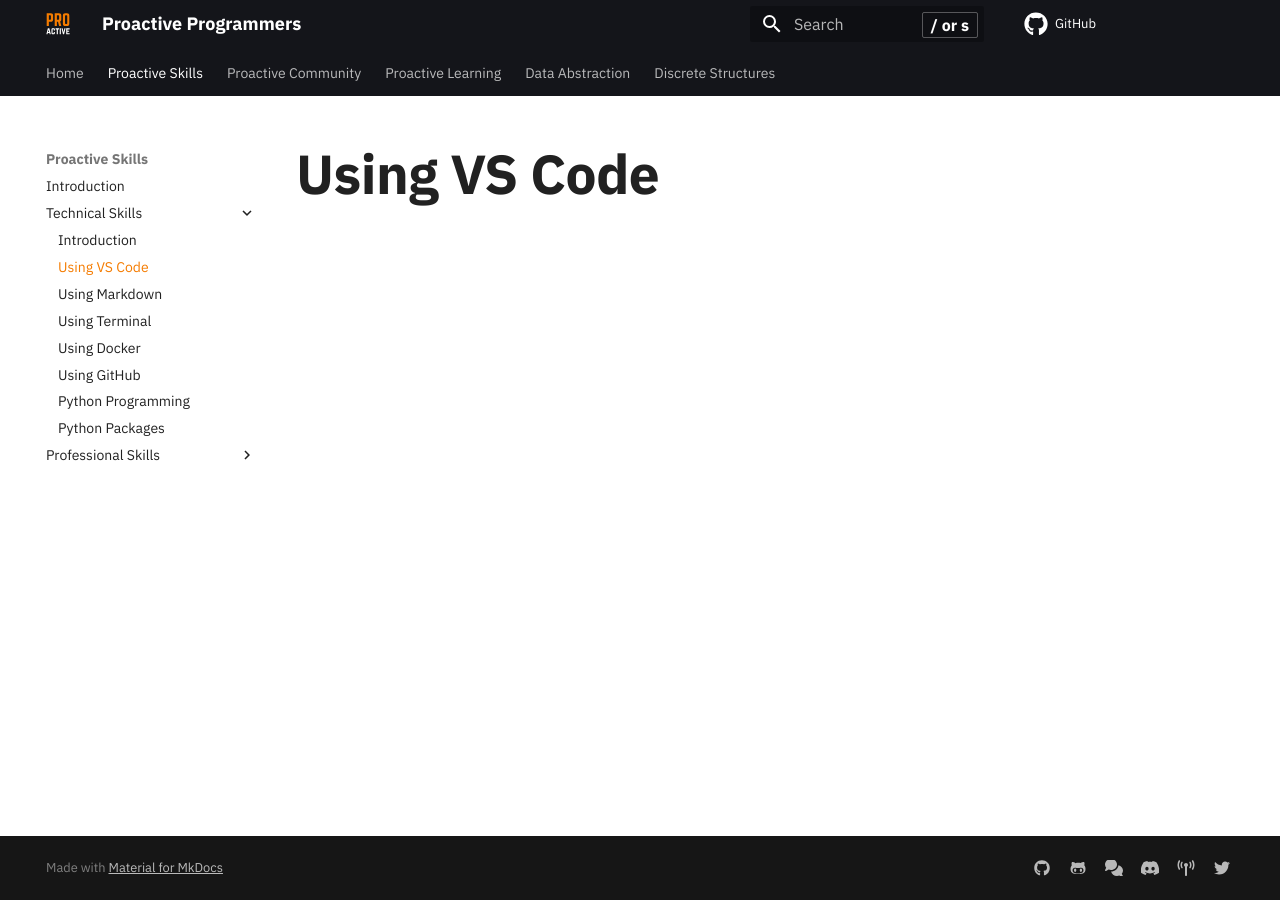
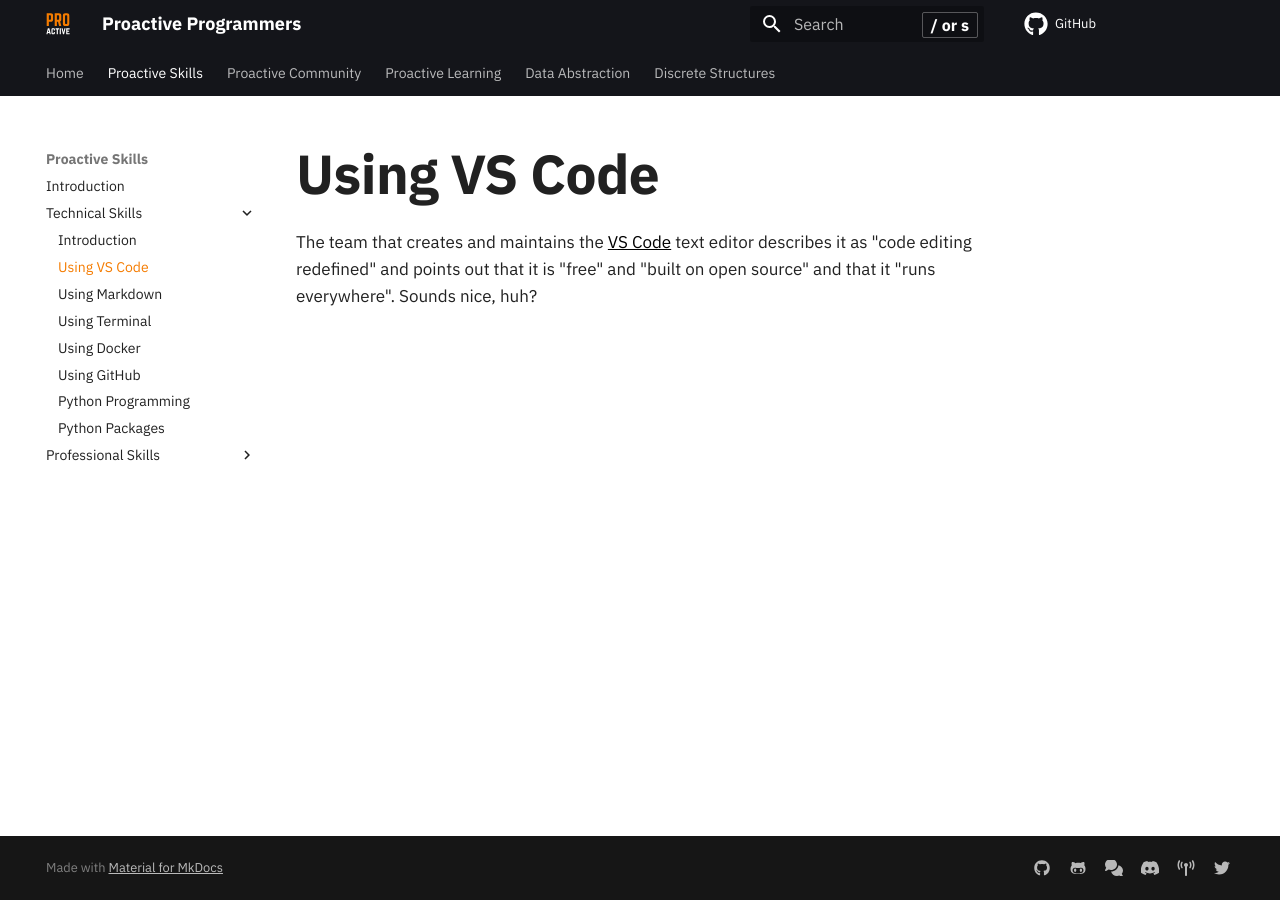
Before and after one commit to ProactiveProgrammers/www.proactiveprogrammers.com, an MkDocs documentation site: the page built from docs/proactive-skills/technical-skills/using-vscode.md, in a window 1280 px wide. Built offline with MkDocs 1.6.1 and Material for MkDocs 9.7.7, drawn with Linux system fonts in a browser that asks for light colours; comment, search, counter and statistics services are not loaded.

Commit message:
feat: Add the introductory sentences in the using-vscode.md file.

```diff
--- a/docs/proactive-skills/technical-skills/using-vscode.md
+++ b/docs/proactive-skills/technical-skills/using-vscode.md
@@ -1 +1,6 @@
 # Using VS Code
+
+The team that creates and maintains the [VS Code](https://code.visualstudio.com/)
+text editor describes it as "code editing redefined" and points out that it is
+"free" and "built on open source" and that it "runs everywhere". Sounds nice,
+huh?
```
